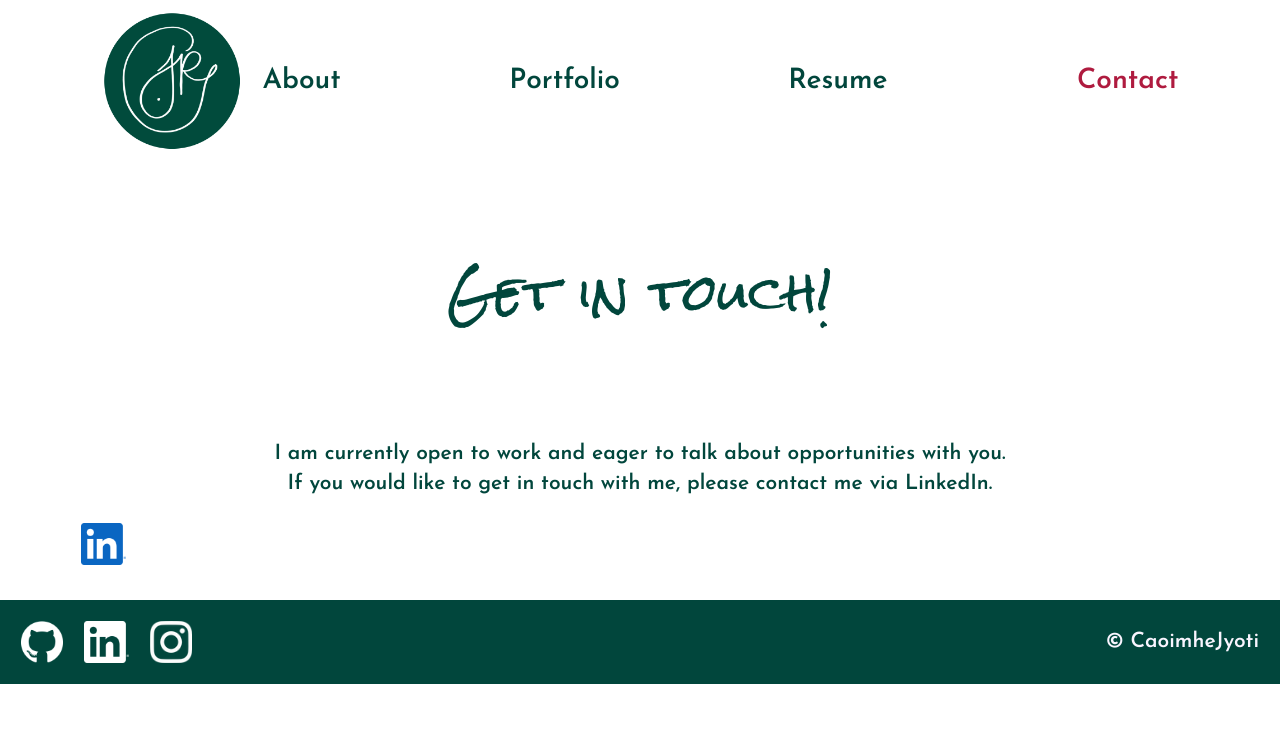
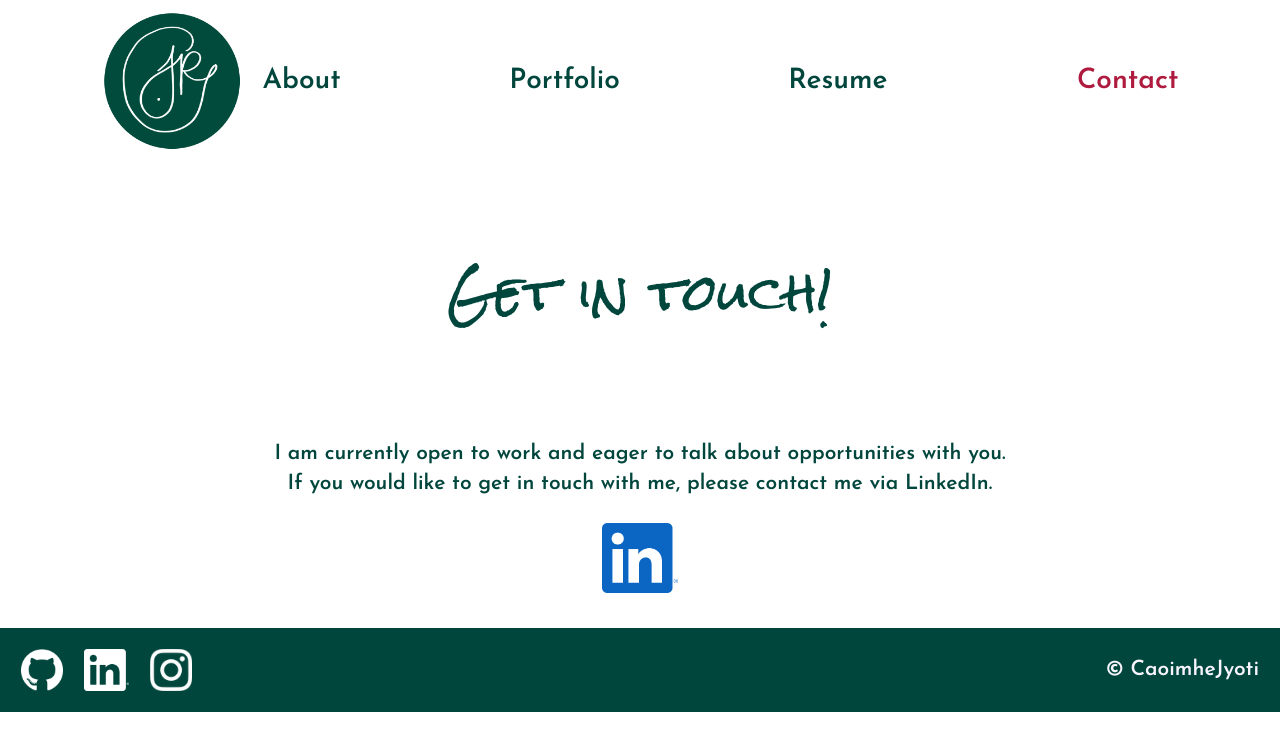
Before and after one commit to caoimhejyoti/caoimhejyoti-react, a React (Create React App) app: page / in a window 1280 px wide. Both pictures are taken after a click on the element "Contact". Shown: the top 750 px of the page. Built offline with nearby package versions, Linux system fonts and the light colour scheme.

Commit message:
updating styling

```diff
--- a/src/style/App.css
+++ b/src/style/App.css
@@ -137,6 +137,7 @@ p {
   display: flex;
 }
 .btn-img{
-  height: 3rem;
+  height: 5rem;
   display: flex;
+  justify-content: center;
 }
```
